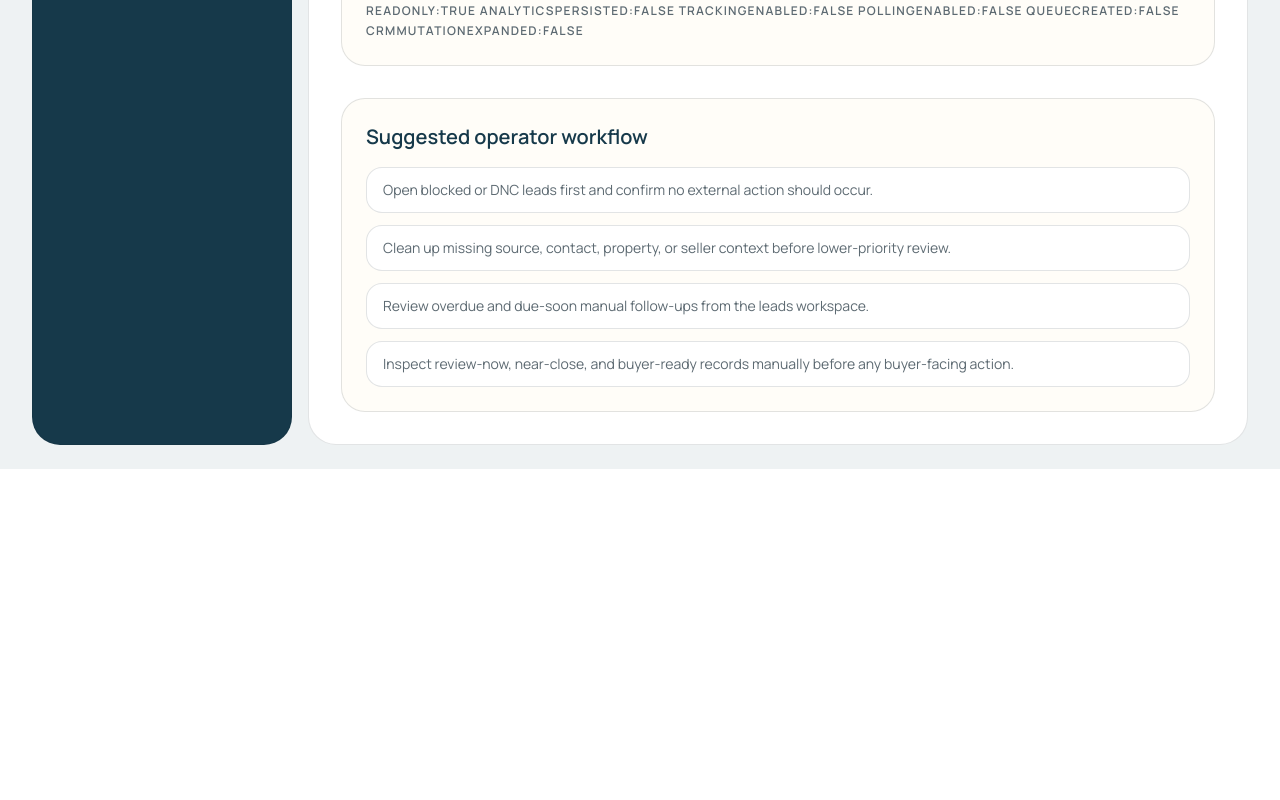
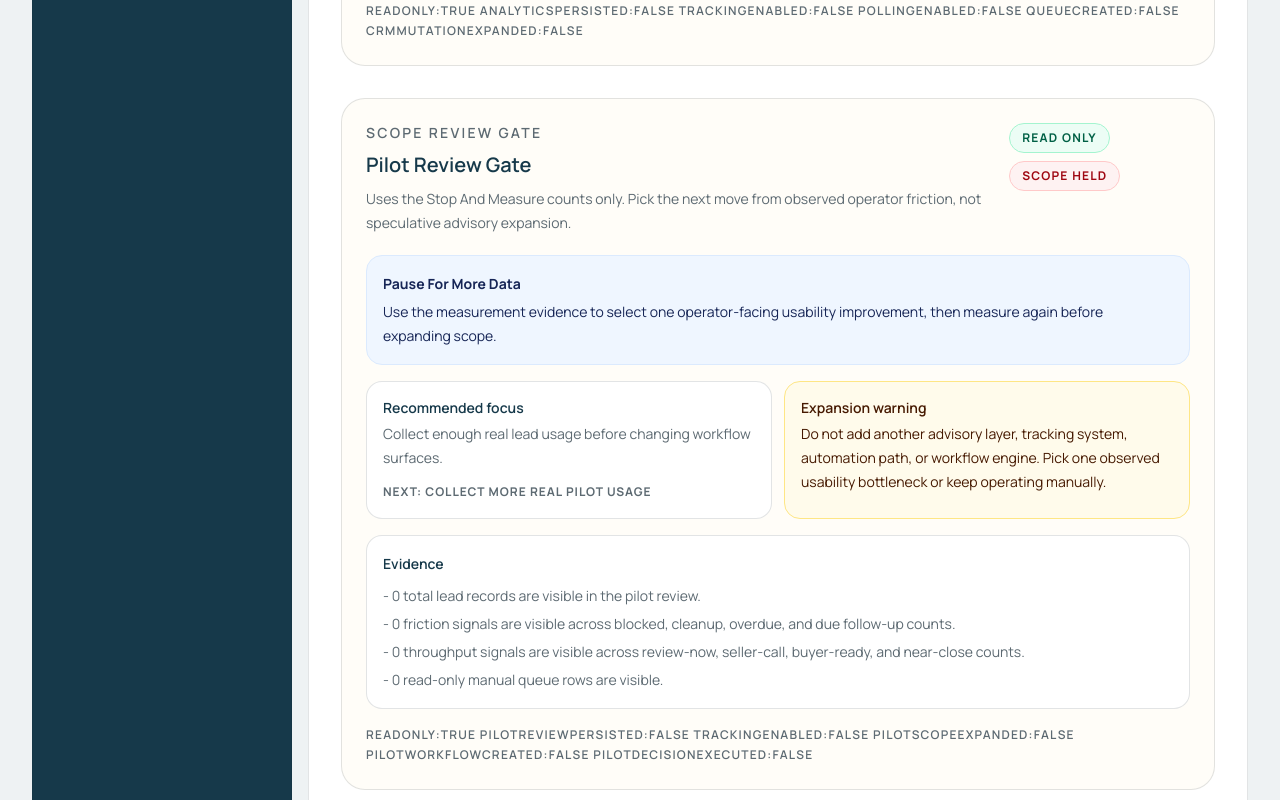
Before and after one commit to Jimbol2023/okc-ai-system, a Next.js app: page /dashboard in a window 1280 px wide. Shown: the part 4920-5720 px from the top of the page. Before the commit the page ends 5389 px from the top, so only its background shows below. Built offline with nearby package versions, Linux system fonts and the light colour scheme; no server answers.

Commit message:
Add pilot results review gate

```diff
--- a/app/(dashboard)/dashboard/page.tsx
+++ b/app/(dashboard)/dashboard/page.tsx
@@ -12,6 +12,7 @@ import { createDashboardSignalConsolidation, type DashboardSignalConsolidation }
 import { createOperationalPilotHardeningSummary } from "@/lib/operational-pilot-hardening";
 import { createPracticalOperatorWorkQueue, type PracticalOperatorWorkQueue, type PracticalOperatorWorkQueueLane } from "@/lib/operator-work-queue-practicalization";
 import { deriveManualRevenueMetrics, type R53ManualRevenueMetricsResult } from "@/lib/r53-manual-revenue-metrics-helper";
+import { reviewPilotResultsBeforeExpandingScope, type PilotResultsReview } from "@/lib/review-pilot-results";
 import { createStopAndMeasureResult, type StopAndMeasureResult } from "@/lib/stop-and-measure";
 import { StatCard } from "@/components/shared/stat-card";
 import SystemReadinessPanel from "@/components/dashboard/system-readiness-panel";
@@ -371,6 +372,67 @@ function StopAndMeasurePanel({ measurement }: { measurement: StopAndMeasureResul
   );
 }
 
+function PilotReviewGatePanel({ review }: { review: PilotResultsReview }) {
+  return (
+    <section
+      aria-labelledby="pilot-review-gate-heading"
+      className="overflow-hidden rounded-[1.5rem] border border-border bg-surface p-5 sm:p-6"
+    >
+      <div className="flex min-w-0 flex-col gap-3 md:flex-row md:items-start md:justify-between">
+        <div className="min-w-0 space-y-2">
+          <p className="break-words text-sm font-semibold uppercase tracking-[0.16em] text-muted">Scope review gate</p>
+          <h2 id="pilot-review-gate-heading" className="break-words text-xl font-semibold text-primary">
+            Pilot Review Gate
+          </h2>
+          <p className="max-w-3xl break-words text-sm leading-6 text-muted">
+            Uses the Stop And Measure counts only. Pick the next move from observed operator friction, not speculative advisory expansion.
+          </p>
+        </div>
+        <div className="flex max-w-full flex-wrap gap-2 text-xs font-bold uppercase tracking-[0.1em]">
+          <span className="max-w-full break-words rounded-full border border-emerald-200 bg-emerald-50 px-3 py-1 text-center leading-5 text-emerald-800">
+            Read only
+          </span>
+          <span className="max-w-full break-words rounded-full border border-red-200 bg-red-50 px-3 py-1 text-center leading-5 text-red-800">
+            Scope held
+          </span>
+        </div>
+      </div>
+
+      <div className="mt-5 rounded-2xl border border-blue-100 bg-blue-50 p-4 text-sm leading-6 text-blue-950">
+        <p className="font-bold capitalize">{formatSignalLabel(review.pilotReviewDecision)}</p>
+        <p className="mt-1">{review.finalRecommendation}</p>
+      </div>
+
+      <div className="mt-4 grid gap-3 text-sm lg:grid-cols-[1fr_1fr]">
+        <div className="min-w-0 rounded-2xl border border-border bg-white p-4">
+          <p className="break-words font-semibold text-primary">Recommended focus</p>
+          <p className="mt-1 break-words leading-6 text-muted">{review.recommendedFocusArea}</p>
+          <p className="mt-3 break-words text-xs font-bold uppercase leading-5 tracking-[0.08em] text-muted">
+            Next: {review.recommendedNextExactStep}
+          </p>
+        </div>
+        <div className="min-w-0 rounded-2xl border border-amber-200 bg-amber-50 p-4 text-amber-950">
+          <p className="break-words font-semibold">Expansion warning</p>
+          <p className="mt-1 break-words leading-6">{review.scopeExpansionWarning}</p>
+        </div>
+      </div>
+
+      <div className="mt-4 rounded-2xl border border-border bg-white p-4 text-sm leading-6 text-muted">
+        <p className="font-semibold text-primary">Evidence</p>
+        <ul className="mt-2 space-y-1">
+          {review.evidenceSummary.map((item) => (
+            <li key={item}>- {item}</li>
+          ))}
+        </ul>
+      </div>
+
+      <p className="mt-4 break-words text-xs font-semibold uppercase leading-5 tracking-[0.1em] text-muted">
+        readOnly:true pilotReviewPersisted:false trackingEnabled:false pilotScopeExpanded:false pilotWorkflowCreated:false pilotDecisionExecuted:false
+      </p>
+    </section>
+  );
+}
+
 export default function DashboardPage() {
   const operationalPilot = createOperationalPilotHardeningSummary();
   const [openLeadCount, setOpenLeadCount] = useState(0);
@@ -396,6 +458,7 @@ export default function DashboardPage() {
     dashboardSignal,
     workQueue: practicalWorkQueue,
   });
+  const pilotReview = reviewPilotResultsBeforeExpandingScope(stopAndMeasure);
 
   async function refreshLeadCounts() {
     const leads = await fetchLeads();
@@ -712,6 +775,8 @@ export default function DashboardPage() {
 
       <StopAndMeasurePanel measurement={stopAndMeasure} />
 
+      <PilotReviewGatePanel review={pilotReview} />
+
       <section className="overflow-hidden rounded-[1.5rem] border border-border bg-surface p-5 sm:p-6">
         <h2 className="break-words text-xl font-semibold text-primary">Suggested operator workflow</h2>
         <div className="mt-4 grid gap-3">
--- /dev/null
+++ b/lib/review-pilot-results.ts
@@ -0,0 +1,127 @@
+import type { StopAndMeasureResult } from "./stop-and-measure";
+import { stopAndMeasureFlags } from "./stop-and-measure";
+
+export const reviewPilotResultsFlags = {
+  ...stopAndMeasureFlags,
+  pilotReviewPersisted: false,
+  pilotReviewAnalyticsPersisted: false,
+  pilotReviewTrackingEnabled: false,
+  pilotScopeExpanded: false,
+  pilotWorkflowCreated: false,
+  pilotDecisionExecuted: false,
+} as const;
+
+export type PilotReviewDecision =
+  | "pause_for_more_data"
+  | "fix_operator_friction"
+  | "fix_safety_cleanup"
+  | "improve_revenue_throughput_visibility"
+  | "do_not_expand_scope";
+
+export type PilotReviewNextStep =
+  | "Collect More Real Pilot Usage"
+  | "Improve The Single Highest-Friction Operator Surface"
+  | "Hold Scope And Operate Manually";
+
+export type PilotResultsReview = {
+  phase: "Review Pilot Results Before Expanding Scope";
+  pilotReviewDecision: PilotReviewDecision;
+  evidenceSummary: string[];
+  recommendedFocusArea: string;
+  scopeExpansionWarning: string;
+  finalRecommendation: string;
+  recommendedNextExactStep: PilotReviewNextStep;
+  advisoryOnly: true;
+  readOnly: true;
+  flags: typeof reviewPilotResultsFlags;
+};
+
+function getFrictionTotal(measurement: StopAndMeasureResult) {
+  return (
+    measurement.frictionSignals.blockedDncCount +
+    measurement.frictionSignals.cleanupCount +
+    measurement.frictionSignals.overdueFollowUpCount +
+    measurement.frictionSignals.dueFollowUpCount
+  );
+}
+
+function getThroughputTotal(measurement: StopAndMeasureResult) {
+  return (
+    measurement.operatorThroughputSignals.reviewNowCount +
+    measurement.operatorThroughputSignals.sellerCallOutcomesRecorded +
+    measurement.operatorThroughputSignals.buyerReadyNearCloseCount
+  );
+}
+
+function getDecision(measurement: StopAndMeasureResult): PilotReviewDecision {
+  if (measurement.operatorThroughputSignals.totalLeads === 0 || measurement.measurementStatus === "not_enough_pilot_data") {
+    return "pause_for_more_data";
+  }
+
+  if (measurement.frictionSignals.blockedDncCount > 0 || measurement.frictionSignals.cleanupCount > 0) {
+    return "fix_safety_cleanup";
+  }
+
+  if (measurement.frictionSignals.overdueFollowUpCount > 0 || measurement.frictionSignals.dueFollowUpCount > 0) {
+    return "fix_operator_friction";
+  }
+
+  if (getThroughputTotal(measurement) > 0) {
+    return "improve_revenue_throughput_visibility";
+  }
+
+  return "do_not_expand_scope";
+}
+
+function getNextStep(decision: PilotReviewDecision): PilotReviewNextStep {
+  if (decision === "pause_for_more_data") return "Collect More Real Pilot Usage";
+  if (decision === "do_not_expand_scope") return "Hold Scope And Operate Manually";
+  return "Improve The Single Highest-Friction Operator Surface";
+}
+
+function getFocusArea(decision: PilotReviewDecision) {
+  if (decision === "pause_for_more_data") return "Collect enough real lead usage before changing workflow surfaces.";
+  if (decision === "fix_safety_cleanup") return "Resolve blocked, DNC, and missing-data review friction before revenue workflow changes.";
+  if (decision === "fix_operator_friction") return "Improve the single surface causing stale follow-up or manual review delay.";
+  if (decision === "improve_revenue_throughput_visibility") return "Improve visibility around review-now, seller-call, buyer-ready, or near-close records only if operators miss them.";
+  return "Hold scope. Current counts do not justify adding new workflow or advisory surfaces.";
+}
+
+export function reviewPilotResultsBeforeExpandingScope(measurement: StopAndMeasureResult): PilotResultsReview {
+  const decision = getDecision(measurement);
+  const frictionTotal = getFrictionTotal(measurement);
+  const throughputTotal = getThroughputTotal(measurement);
+
+  return {
+    phase: "Review Pilot Results Before Expanding Scope",
+    pilotReviewDecision: decision,
+    evidenceSummary: [
+      `${measurement.operatorThroughputSignals.totalLeads} total lead records are visible in the pilot review.`,
+      `${frictionTotal} friction signals are visible across blocked, cleanup, overdue, and due follow-up counts.`,
+      `${throughputTotal} throughput signals are visible across review-now, seller-call, buyer-ready, and near-close counts.`,
+      `${measurement.operatorThroughputSignals.visibleManualQueueRows} read-only manual queue rows are visible.`,
+    ],
+    recommendedFocusArea: getFocusArea(decision),
+    scopeExpansionWarning:
+      "Do not add another advisory layer, tracking system, automation path, or workflow engine. Pick one observed usability bottleneck or keep operating manually.",
+    finalRecommendation:
+      decision === "do_not_expand_scope"
+        ? "Current pilot signals do not justify expansion. Keep operating manually and revisit after real usage changes."
+        : "Use the measurement evidence to select one operator-facing usability improvement, then measure again before expanding scope.",
+    recommendedNextExactStep: getNextStep(decision),
+    advisoryOnly: true,
+    readOnly: true,
+    flags: reviewPilotResultsFlags,
+  };
+}
+
+export function createReviewPilotResultsSummary() {
+  return {
+    phase: "Review Pilot Results Before Expanding Scope" as const,
+    pilotResultsReviewReady: true,
+    recommendedNextExactStep: "Collect More Real Pilot Usage" as const,
+    advisoryOnly: true,
+    readOnly: true,
+    flags: reviewPilotResultsFlags,
+  };
+}
```
Also changed, not shown: 1 other file (tests, documents, lock files or other folders).
